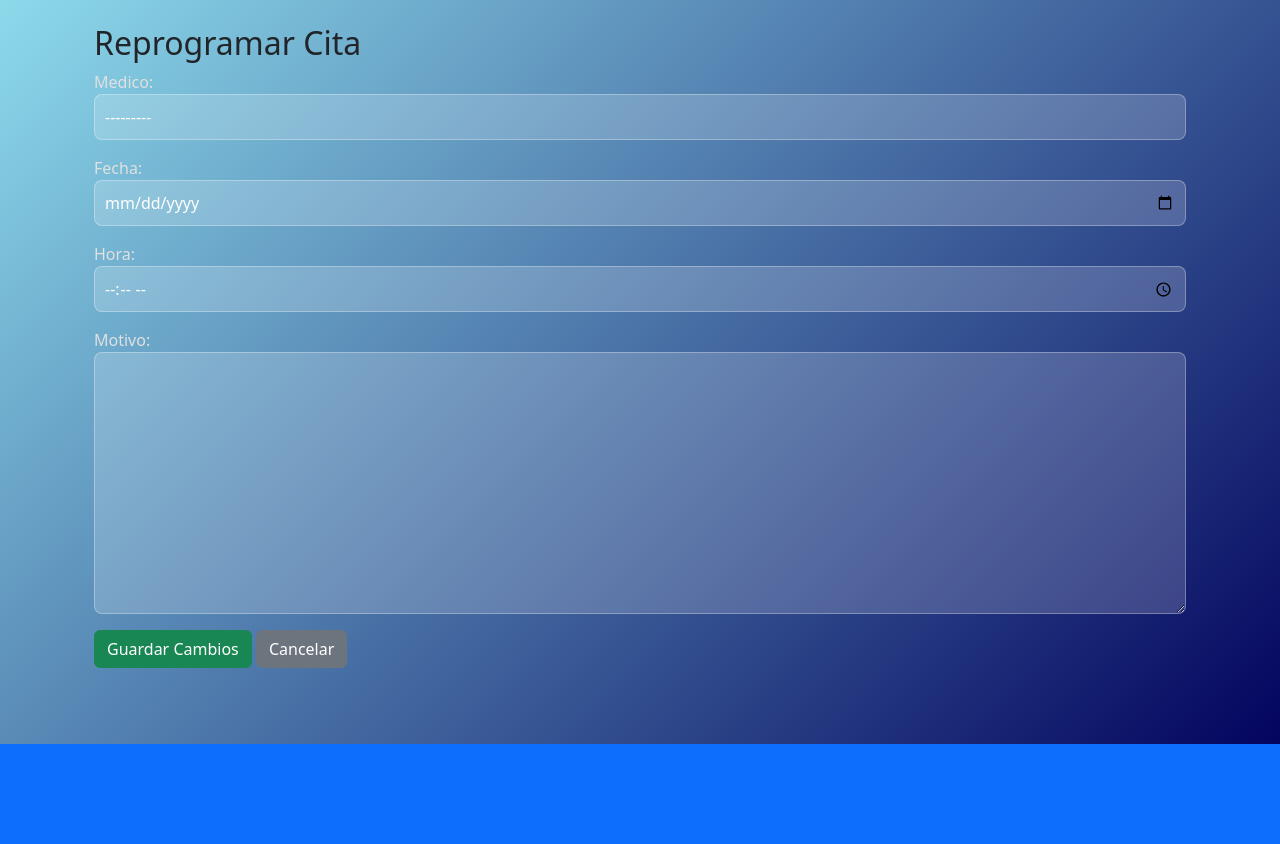
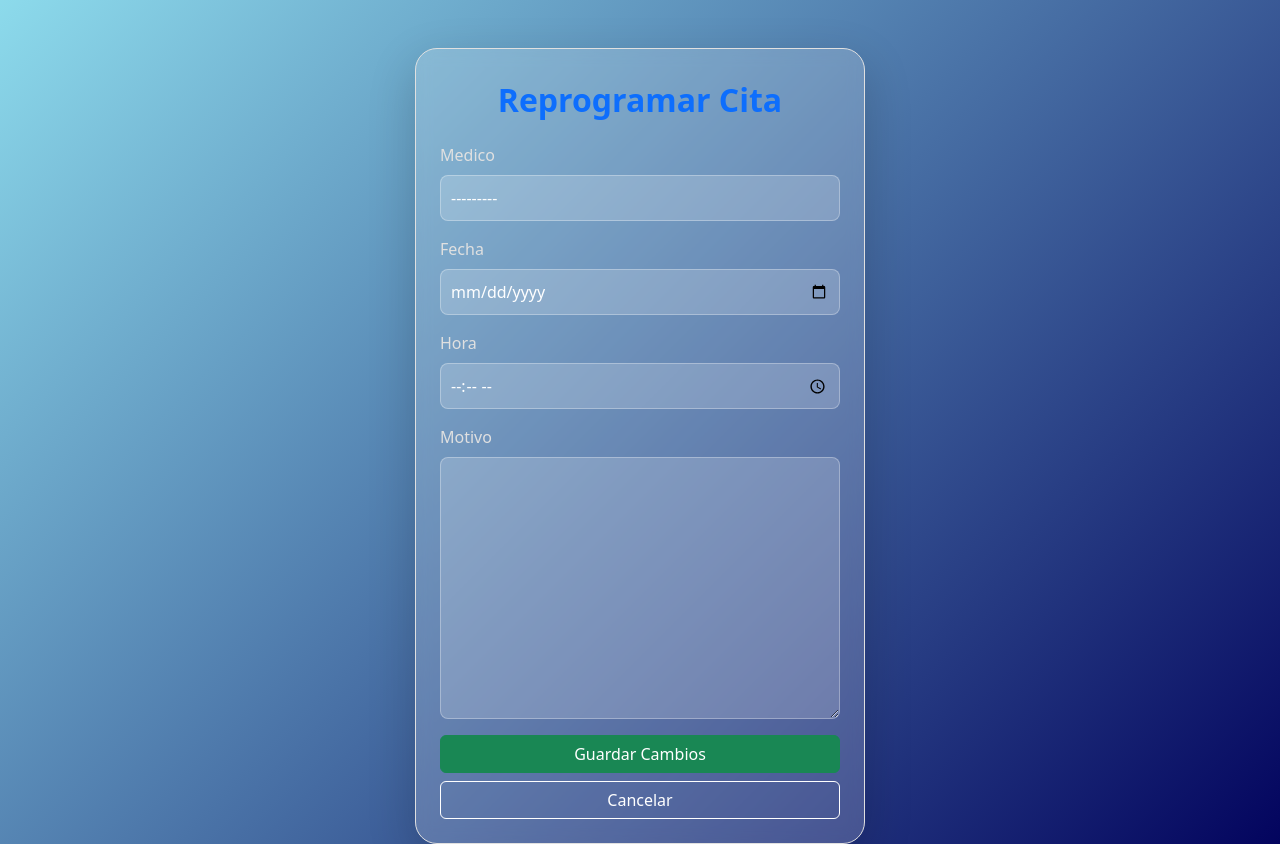
Before and after one commit to Eliasovalle22/eps_salud, a Django app: template core/templates/core/reprogramar_cita.html in a window 1280 px wide. Shown: the part 56-900 px from the top of the page. Before the commit the page ends 800 px from the top, so only its background shows below. Run offline with Django 5.2, Linux system fonts and the light colour scheme; the template is opened without the code that fills it: values that come from a table or form of the project are taken from there, others are empty; tables that the repository leaves empty hold one stand-in row (values such as "Sample post").

Commit message:
commit 12
estilo reprogramar cita

```diff
--- a/core/templates/core/reprogramar_cita.html
+++ b/core/templates/core/reprogramar_cita.html
@@ -1,12 +1,25 @@
 {% extends 'base.html' %}
 {% block content %}
-<div class="container mt-4">
-    <h2>Reprogramar Cita</h2>
-    <form method="post">
-        {% csrf_token %}
-        {{ form.as_p }}
-        <button type="submit" class="btn btn-success">Guardar Cambios</button>
-        <a href="{% url 'citas_paciente' %}" class="btn btn-secondary">Cancelar</a>
-    </form>
+<div class="container mt-5 d-flex justify-content-center align-items-center" style="min-height: 80vh;">
+    <div class="card shadow-lg p-4" style="width: 100%; max-width: 450px; background: rgba(255,255,255,0.18); border-radius: 22px; backdrop-filter: blur(8px); border: 1.5px solid #e0e0e0;">
+        <div class="text-center mb-4">
+            <i class="bi bi-calendar-event" style="font-size: 2.5rem; color: #0d6efd;"></i>
+            <h2 class="mt-2 mb-0 fw-bold text-primary">Reprogramar Cita</h2>
+        </div>
+        <form method="post">
+            {% csrf_token %}
+            {% for field in form %}
+                <div class="mb-3">
+                    <label for="{{ field.id_for_label }}" class="form-label">{{ field.label }}</label>
+                    {{ field }}
+                    {% if field.errors %}
+                        <div class="text-danger small">{{ field.errors }}</div>
+                    {% endif %}
+                </div>
+            {% endfor %}
+            <button type="submit" class="btn btn-success w-100 mb-2">Guardar Cambios</button>
+            <a href="{% url 'citas_paciente' %}" class="btn btn-outline-secondary w-100">Cancelar</a>
+        </form>
+    </div>
 </div>
 {% endblock %}
```
